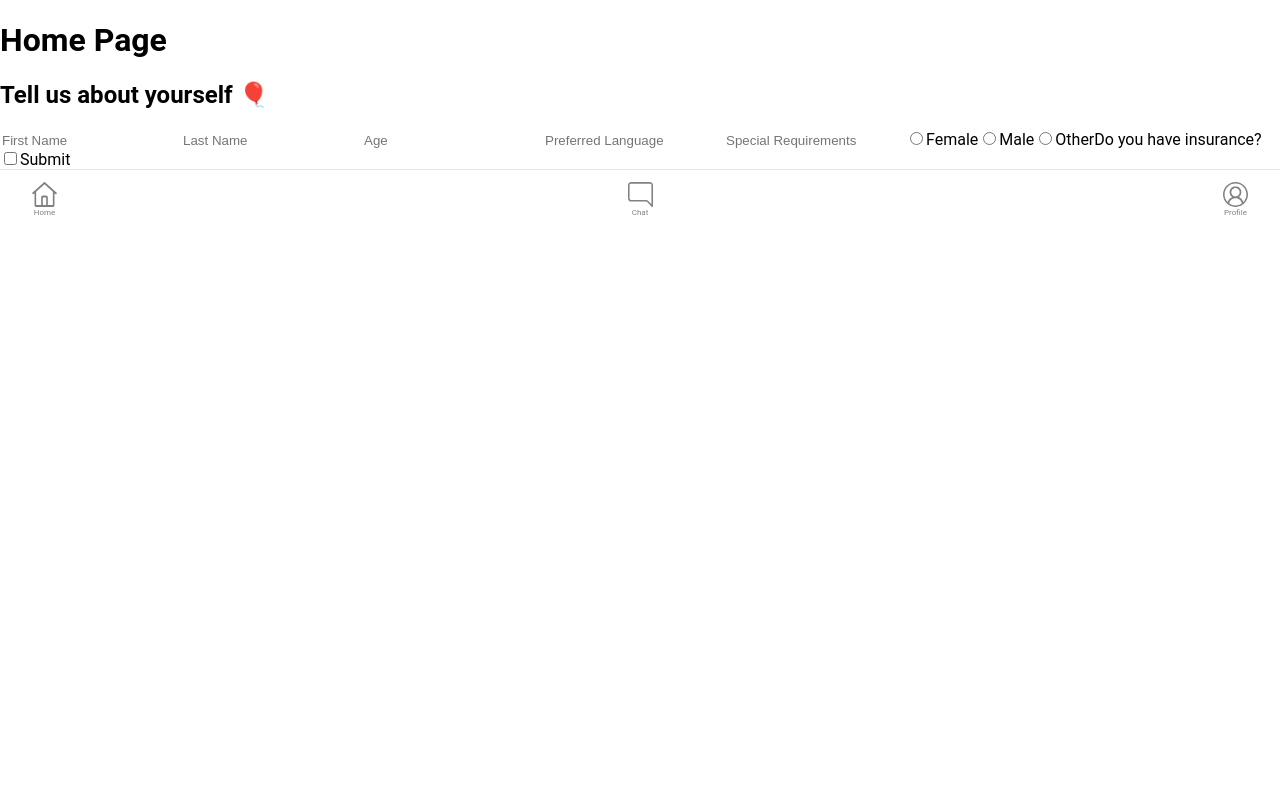
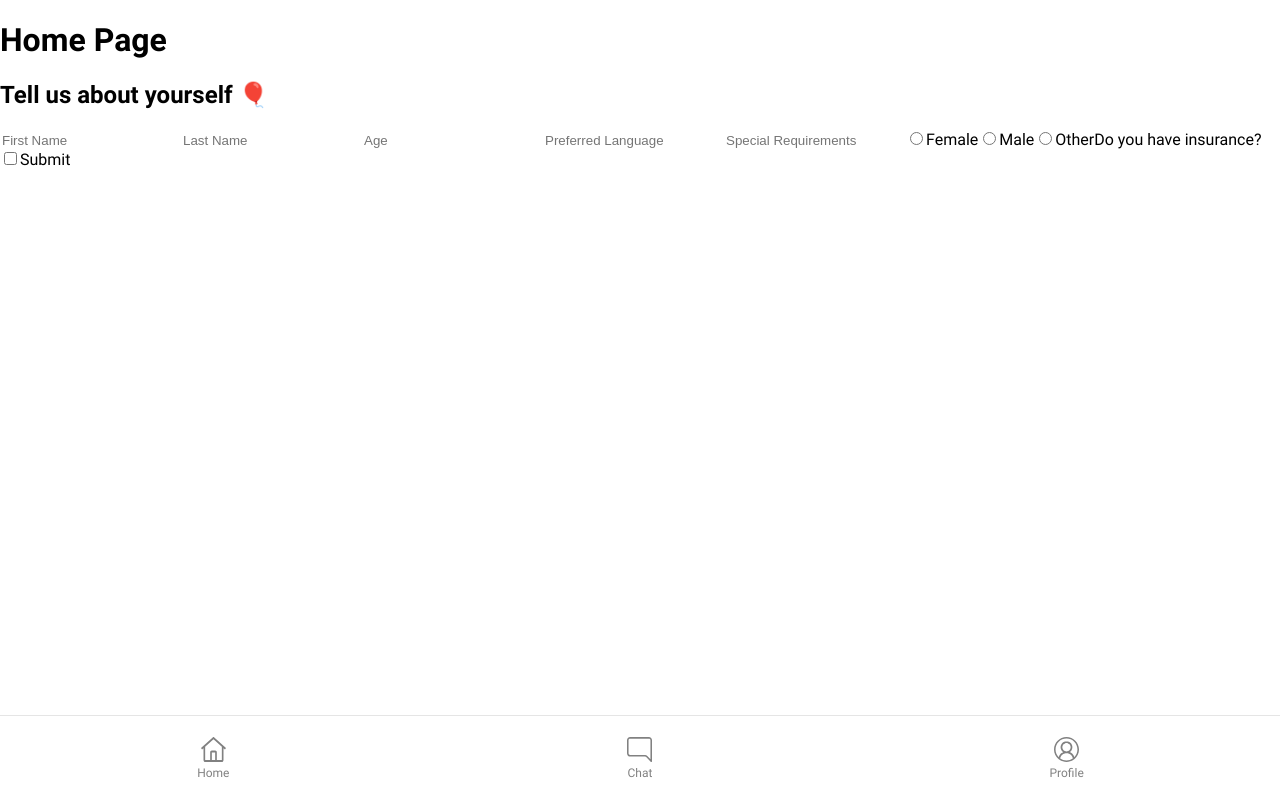
Before and after one commit to dylan-galbraith/tinder-md, a React (Create React App) app in the folder client/: page /post-signup in a window 1280 px wide. Built offline with nearby package versions, Linux system fonts and the light colour scheme.

Commit message:
Finalized NavBar, fixed to the bottom with hovers

```diff
--- a/client/src/components/Navbar/Navbar.js
+++ b/client/src/components/Navbar/Navbar.js
@@ -4,6 +4,7 @@ import chat from "../../assets/icons/Vector-4.svg";
 import profile from "../../assets/icons/Vector.svg";
 import React from 'react';
 import { Link } from 'react-router-dom';
+
 function Navbar() {
   return (
     <div className="nav">
--- a/client/src/components/Navbar/Navbar.scss
+++ b/client/src/components/Navbar/Navbar.scss
@@ -1,10 +1,15 @@
 @use "../../partials/variables" as *;
 @use "../../partials/globals" as *;
+@use "../../partials/typography" as *;
 
 .nav {
+  position: fixed;
+  bottom: 0;
+  width: 100%;
+  height: 5.25rem;
   display: flex;
-  justify-content: space-between;
-  padding: .75rem 2rem;
+  justify-content: space-around;
+  align-items: center;
   color: #818181;
   border-top: 1px solid $light-grey;
 
@@ -12,15 +17,26 @@
     display: flex;
     flex-direction: column;
     align-items: center;
+    justify-content: center;
+    height: 100%;
+    width: 8.5625rem;
+
+    // Can't change colours of SVG with CSS, use a filter to color it on hover instead
+      &:hover {
+        filter: invert(47%) sepia(99%) saturate(3754%) hue-rotate(339deg) brightness(88%) contrast(94%);
+        border-top: 5px solid $google-red;
+        margin-bottom: 5px;
+        cursor: pointer;
+      }
 
     &--homeIcon, &--chatIcon, &--profileIcon {
       width: 25px;
-      height: 25px
+      height: 25px;
     }
 
     &--homeText, &--chatText, &--profileText {
-      font-size: .5rem;
-      padding-top: .1rem;
+      font-size: .75rem;
+      padding-top: .25rem;
     }
   }
 }
--- a/client/src/index.css
+++ b/client/src/index.css
@@ -1,6 +1,6 @@
 body {
   margin: 0;
-  font-family: 'Roboto', sans-serif;
+  font-family: 'Roboto-G', sans-serif;
   -webkit-font-smoothing: antialiased;
   -moz-osx-font-smoothing: grayscale;
 }
--- a/client/src/partials/_typography.scss
+++ b/client/src/partials/_typography.scss
@@ -1,106 +1,94 @@
 @font-face {
-    font-family: 'Roboto';
-    src: url('../assets/fonts/Roboto-Bold.woff2') format('woff2'),
-        url('../assets/fonts/Roboto-Bold.woff') format('woff');
+    font-family: 'Roboto-G';
+    src: url('../assets/fonts/Roboto-Bold.woff2') format('woff2');
     font-weight: bold;
     font-style: normal;
     font-display: swap;
 }
 
 @font-face {
-    font-family: 'Roboto';
-    src: url('../assets/fonts/Roboto-Black.woff2') format('woff2'),
-        url('../assets/fonts/Roboto-Black.woff') format('woff');
+    font-family: 'Roboto-G';
+    src: url('../assets/fonts/Roboto-Black.woff2') format('woff2');
     font-weight: 900;
     font-style: normal;
     font-display: swap;
 }
 
 @font-face {
-    font-family: 'Roboto';
-    src: url('../assets/fonts/Roboto-BlackItalic.woff2') format('woff2'),
-        url('../assets/fonts/Roboto-BlackItalic.woff') format('woff');
+    font-family: 'Roboto-G';
+    src: url('../assets/fonts/Roboto-BlackItalic.woff2') format('woff2');
     font-weight: 900;
     font-style: italic;
     font-display: swap;
 }
 
 @font-face {
-    font-family: 'Roboto';
-    src: url('../assets/fonts/Roboto-BoldItalic.woff2') format('woff2'),
-        url('../assets/fonts/Roboto-BoldItalic.woff') format('woff');
+    font-family: 'Roboto-G';
+    src: url('../assets/fonts/Roboto-BoldItalic.woff2') format('woff2');
     font-weight: bold;
     font-style: italic;
     font-display: swap;
 }
 
 @font-face {
-    font-family: 'Roboto';
-    src: url('../assets/fonts/Roboto-Medium.woff2') format('woff2'),
-        url('../assets/fonts/Roboto-Medium.woff') format('woff');
+    font-family: 'Roboto-G';
+    src: url('../assets/fonts/Roboto-Medium.woff2') format('woff2');
     font-weight: 500;
     font-style: normal;
     font-display: swap;
 }
 
 @font-face {
-    font-family: 'Roboto';
-    src: url('../assets/fonts/Roboto-LightItalic.woff2') format('woff2'),
-        url('../assets/fonts/Roboto-LightItalic.woff') format('woff');
+    font-family: 'Roboto-G';
+    src: url('../assets/fonts/Roboto-LightItalic.woff2') format('woff2');
     font-weight: 300;
     font-style: italic;
     font-display: swap;
 }
 
 @font-face {
-    font-family: 'Roboto';
-    src: url('../assets/fonts/Roboto-Light.woff2') format('woff2'),
-        url('../assets/fonts/Roboto-Light.woff') format('woff');
+    font-family: 'Roboto-G';
+    src: url('../assets/fonts/Roboto-Light.woff2') format('woff2');
     font-weight: 300;
     font-style: normal;
     font-display: swap;
 }
 
 @font-face {
-    font-family: 'Roboto';
-    src: url('../assets/fonts/Roboto-Italic.woff2') format('woff2'),
-        url('../assets/fonts/Roboto-Italic.woff') format('woff');
+    font-family: 'Roboto-G';
+    src: url('../assets/fonts/Roboto-Italic.woff2') format('woff2');
     font-weight: normal;
     font-style: italic;
     font-display: swap;
 }
 
 @font-face {
-    font-family: 'Roboto';
-    src: url('../assets/fonts/Roboto-Thin.woff2') format('woff2'),
-        url('../assets/fonts/Roboto-Thin.woff') format('woff');
+    font-family: 'Roboto-G';
+    src: url('../assets/fonts/Roboto-Thin.woff2') format('woff2');
     font-weight: 100;
     font-style: normal;
     font-display: swap;
 }
 
 @font-face {
-    font-family: 'Roboto';
-    src: url('../assets/fonts/Roboto-MediumItalic.woff2') format('woff2'),
-        url('../assets/fonts/Roboto-MediumItalic.woff') format('woff');
+    font-family: 'Roboto-G';
+    src: url('../assets/fonts/Roboto-MediumItalic.woff2') format('woff2');
     font-weight: 500;
     font-style: italic;
     font-display: swap;
 }
 
 @font-face {
-    font-family: 'Roboto';
-    src: url('../assets/fonts/Roboto-Regular.woff2') format('woff2'),
-        url('../assets/fonts/Roboto-Regular.woff') format('woff');
+    font-family: 'Roboto-G';
+    src: url('../assets/fonts/Roboto-Regular.woff2') format('woff2');
     font-weight: normal;
     font-style: normal;
     font-display: swap;
 }
 
 @font-face {
-    font-family: 'Roboto';
-    src: url('../assets/fonts/Roboto-ThinItalic.woff2') format('woff2'),
-        url('../assets/fonts/Roboto-ThinItalic.woff') format('woff');
+    font-family: 'Roboto-G';
+    src: url('../assets/fonts/Roboto-ThinItalic.woff2') format('woff2');
     font-weight: 100;
     font-style: italic;
     font-display: swap;
--- a/client/src/partials/_variables.scss
+++ b/client/src/partials/_variables.scss
@@ -1,4 +1,5 @@
 
 // colors
 $blue: rgb(66,133,244);
-$light-grey: #E5E5E5
+$light-grey: #E5E5E5;
+$google-red: #DB4437;
```
Lines whose indentation alone changed are shown as unchanged.
